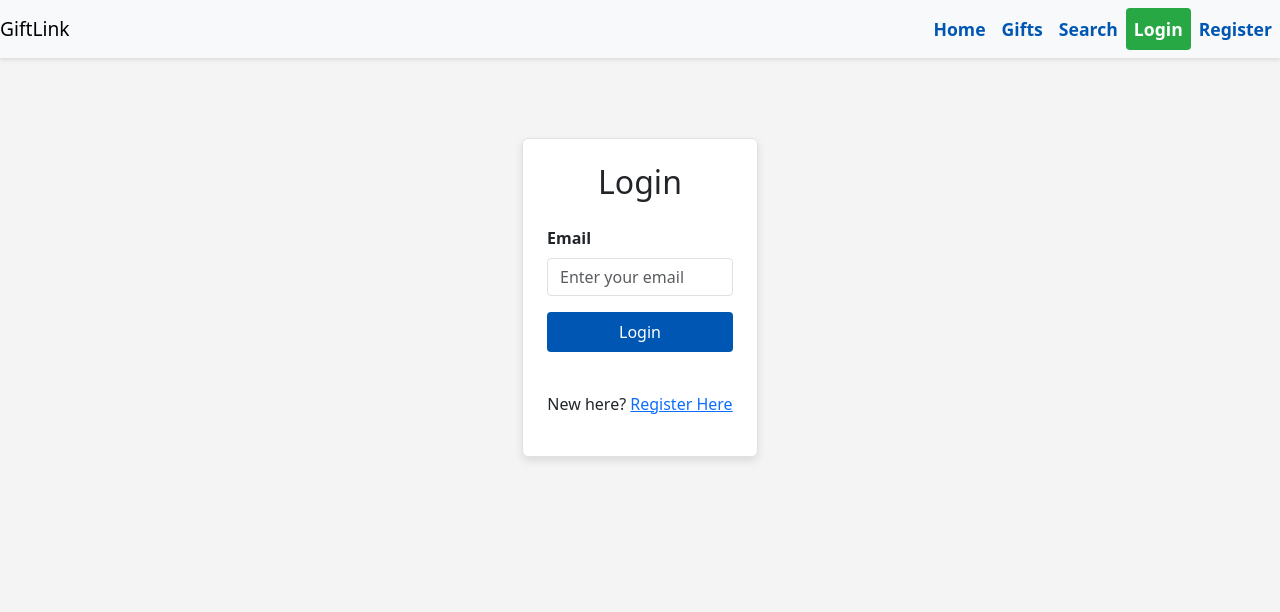
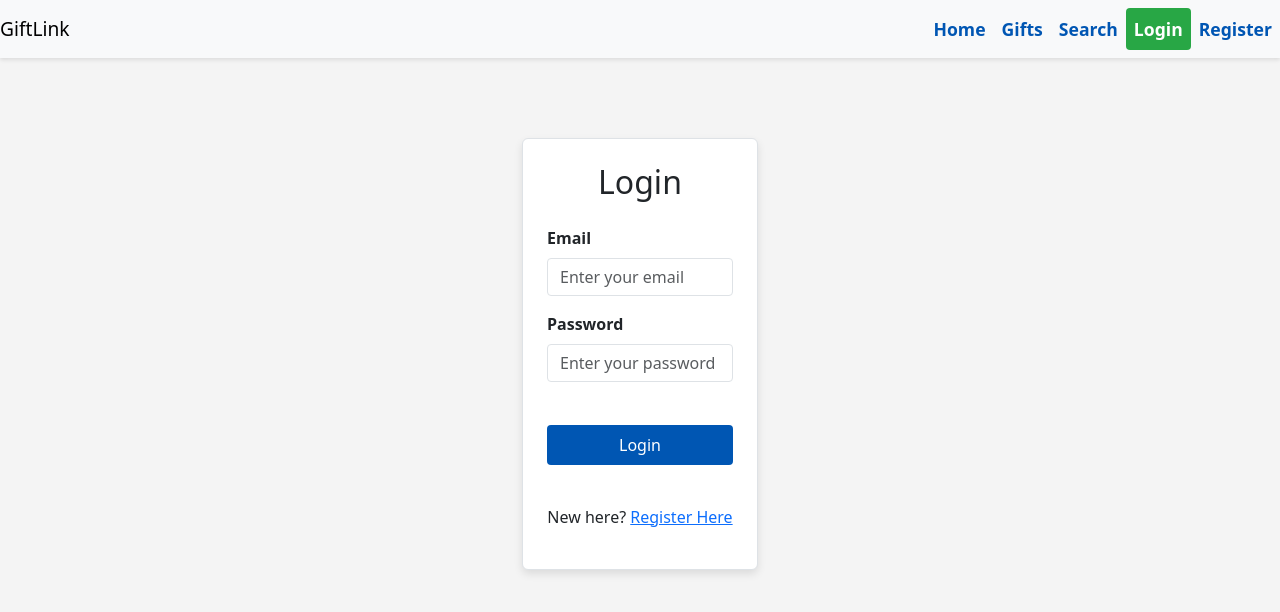
Before and after one commit to Petwater55/fullstack-capstone-project, a React (Create React App) app in the folder giftlink-frontend/: page /app/login in a window 1280 px wide. Shown: the top 612 px of the page. Built offline with nearby package versions, Linux system fonts and the light colour scheme.

Commit message:
Initial commit

```diff
--- a/giftlink-frontend/src/components/LoginPage/LoginPage.js
+++ b/giftlink-frontend/src/components/LoginPage/LoginPage.js
@@ -1,12 +1,54 @@
-import React, { useState } from 'react';
+import React, { useEffect, useState } from 'react';
+import {urlConfig} from '../../config';
+import { useAppContext } from '../../context/AuthContext';
+import { useNavigate } from 'react-router-dom';
 import './LoginPage.css';
 
 function LoginPage() {
 
     const [email, setEmail] = useState('');
     const [password, setPassword] = useState('');
-    const handleLogin = async () => {
-        console.log("Inside handleLogin");
+    const [incorrect, setIncorrect] = useState('');
+    const navigate = useNavigate();
+    const bearerToken = sessionStorage.getItem('bearer-token');
+    const { setIsLoggedIn } = useAppContext();
+
+    useEffect(() => {
+        if (sessionStorage.getItem('auth-token')) {
+            navigate('/app')
+        }
+    }, [navigate])
+
+    const handleLogin = async (e) => {
+        e.preventDefault();
+        const res = await fetch(`$urlConfig.backendUrl}/api/auth/login`, {
+            method: 'POST',
+            headers: {
+                'content-type': 'application/json',
+                'Authorization': bearerToken ? `Bearer ${bearerToken}` : '',
+            },
+            body: JSON.stringify({
+                email: email,
+                password: password,
+            })
+        });
+        const json = await res.json();
+        console.log('Json', json);
+        if (json.authToken) {
+            sessionStorage.setItem('auth-token', json.authtoken);
+            sessionStorage.setItem('name', json.userName);
+            sessionStorage.setItem('email', json.userEmail);
+            setIsLoggedIn(true);
+            navigate('/app/');
+        } else {
+            document.getElementById("Email").value="";
+            document.getElementById("password").value="";
+            setIncorrect("Wrong password. Try again.");
+            setTimeout(() => {
+                setIncorrect('');
+            }, 2000);
+        }
+
     }
     return (
         <div className="container mt-5">
@@ -25,6 +67,18 @@
                             onChange={(e) => setEmail(e.target.value)}
                             />
                         </div>
+                        <div className="mb-4">
+                            <label htmlFor="password" className="form-label">Password</label>
+                            <input
+                            id="password"
+                            type="password"
+                            className="form-control"
+                            placeholder="Enter your password"
+                            value={password}
+                            onChange={(e) => {setPassword(e.target.value);setIncorrect("")}}
+                            />
+                            <span style={{color:'red',height:'.5cm',display:'block',fontStyle:'italic',fontsize:'12px'}}>{incorrect}</span>
+                        </div>
                         <button className="btn btn-primary w-100 mb-3" onClick={handleLogin}>Login</button>
                         <p className="mt-4 text-center">
                             New here? <a href="/app/register" className="text-primary">Register Here</a>
```
